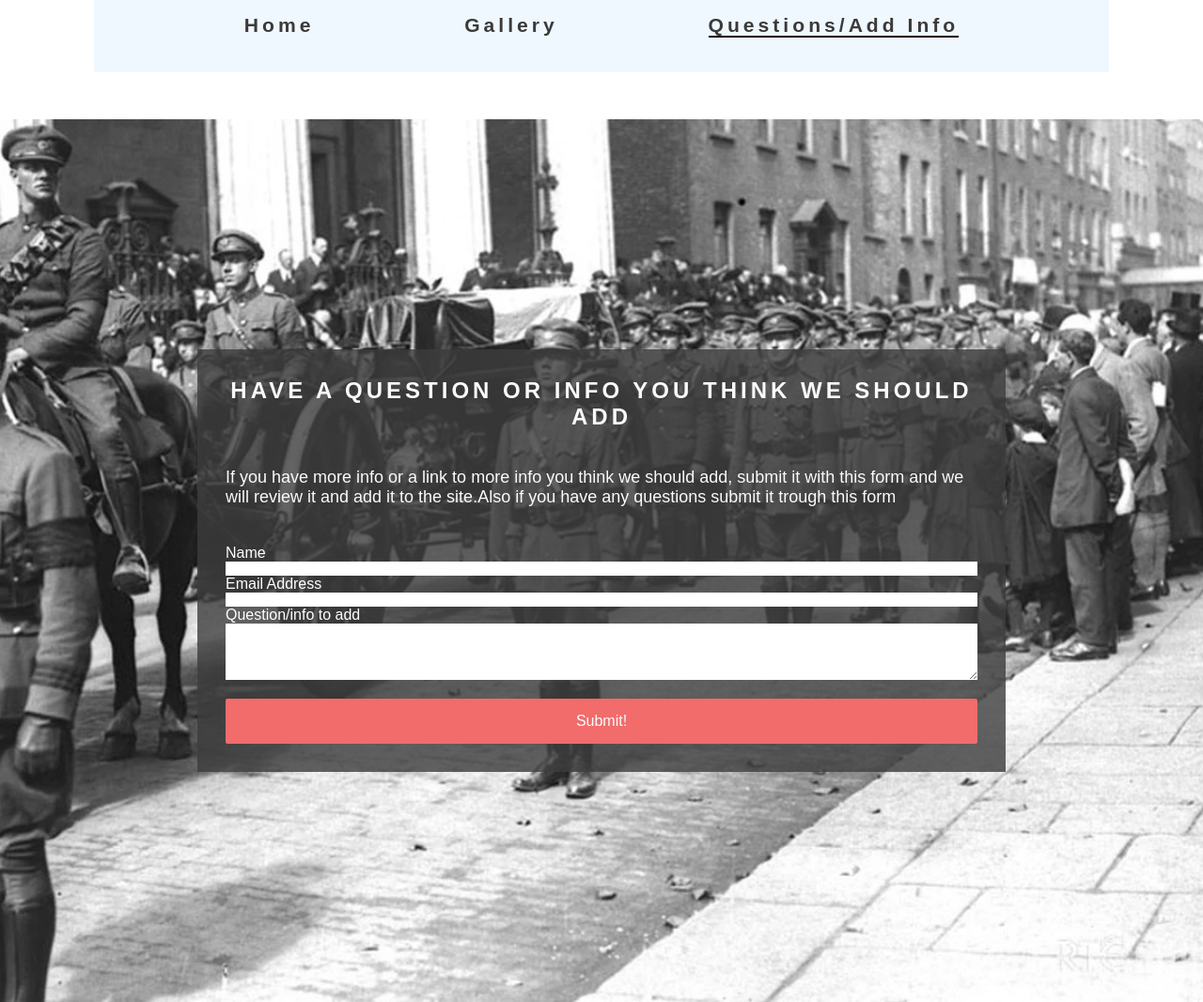
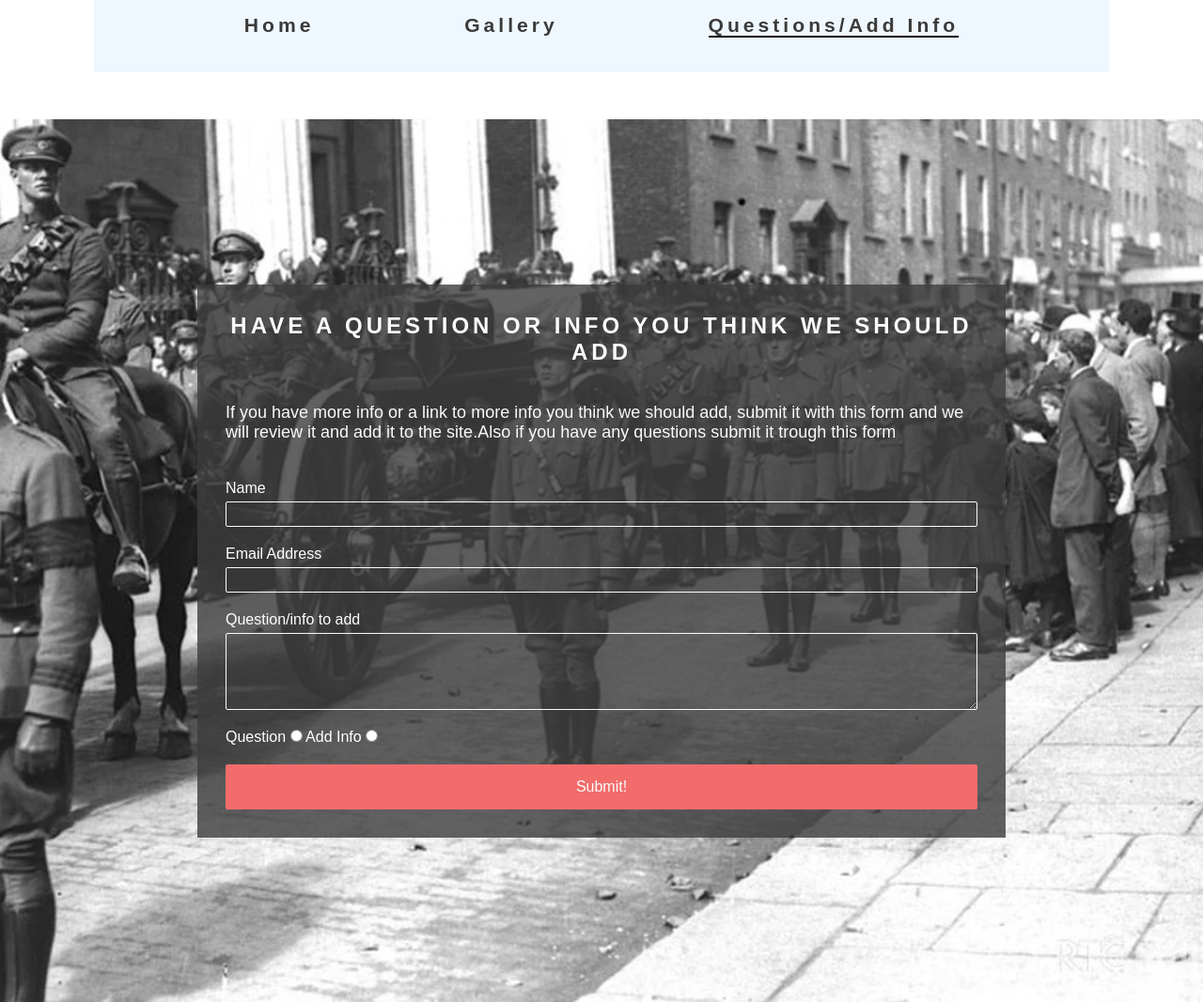
Before and after one commit to jamie33o/history-of-michael-collins, a plain HTML site: page questions-add-info.html in a window 1280 px wide. Shown: the part 180-1247 px from the top of the page at 94% size. Drawn offline with Linux system fonts and the light colour scheme; a web font is replaced by a local one.

Commit message:
changed styling for form and added radio buttons for option of question or add info

```diff
--- a/assets/css/index.css
+++ b/assets/css/index.css
@@ -251,9 +251,7 @@ h1 {
   /*form on questions-add-info.html*/
   .form {
     display: flex;
-    background: url("../images/mc-funeral.webp");
-    background-size: cover;
-    background-position: center;
+    background: url("../images/mc-funeral.webp") no-repeat center /cover;
     height: 900px;
     margin-top: 50px;
     align-items: center;
@@ -261,13 +259,24 @@ h1 {
     padding: 20px;
 }
 
-/*links on more-info.html*/
-.more-info-links {
-    width: 95%;
-    height:500px;
-    border: 1px solid black;
+.text-input {
+    background: transparent;
+    color: #fafafa;
+    max-width: 100%;
+    height: 25px;
+    margin: 5px 0 20px 0;
+    border: 1px solid #fafafa;
+    border-radius: 2px;
 }
 
+
+.text-input:hover {
+    border-color: #f16c6b;
+}
+
+.form textarea {
+    height: 80px;
+}
 
 .form-fields {
     display: flex;
@@ -275,7 +284,7 @@ h1 {
     color: #fff;
     background-color: rgba(60, 60, 60, 0.8);
     max-width: 800px;
-    max-height: 600px;
+    max-height: 800px;
     padding: 30px;
 }
 
@@ -283,27 +292,11 @@ h1 {
     color: #fafafa;
     margin-bottom: 40px;
     text-decoration: none;
+}
 
-}
 .form-fields > p {
     color: #fafafa;
     margin-bottom: 40px;
-    text-decoration: none;
-
-}
-
-.text-input {
-    background: transparent;
-    color: #fafafa;
-    width: 100%;
-    height: 25px;
-    margin: 5px 0 20px 0;
-    border: 1px solid #fafafa;
-    border-radius: 2px;
-}
-
-.text-input:hover {
-    border-color: #f16c6b;
 }
 
 .submit {
@@ -314,18 +307,12 @@ h1 {
     font-size: 100%;
     background-color: #f16c6b;
     color: #fafafa;
-    display: block;
 }
 
 .submit:hover {
     background-color: #fafafa;
     color: #f16c6b;
 }
-
-
-
-
-
 
 /*footer*/
 footer {
--- a/questions-add-info.html
+++ b/questions-add-info.html
@@ -50,14 +50,21 @@
                  submit it with this form and we will review it and add it to the site.Also if you have any questions submit it trough this form</p>
 
             <label for="name">Name</label>
-            <input type="text" id="name" name="name" required>
+            <input class="text-input" type="text" id="name" name="name" required>
 
             <label for="email">Email Address</label>
-            <input type="email" id="email" name="email_address" required>
+            <input class="text-input" type="email" id="email" name="email_address" required>
 
             <label for="message">Question/info to add</label>
-            <textarea id="message" name="message" rows="4" required></textarea>
+            <textarea class="text-input" id="message" name="message" rows="4" required></textarea>
 
+            <div>
+                <label for="question">Question</label>
+                <input type="radio" id="question" name="question-add-info" value="question" required>
+
+                <label for="add-info">Add Info</label>
+                <input  type="radio" id="add-info" name="question-add-info" value="add-info">
+            </div>
             <input class="submit" type="submit" value="Submit!">
         </form>
 
```
